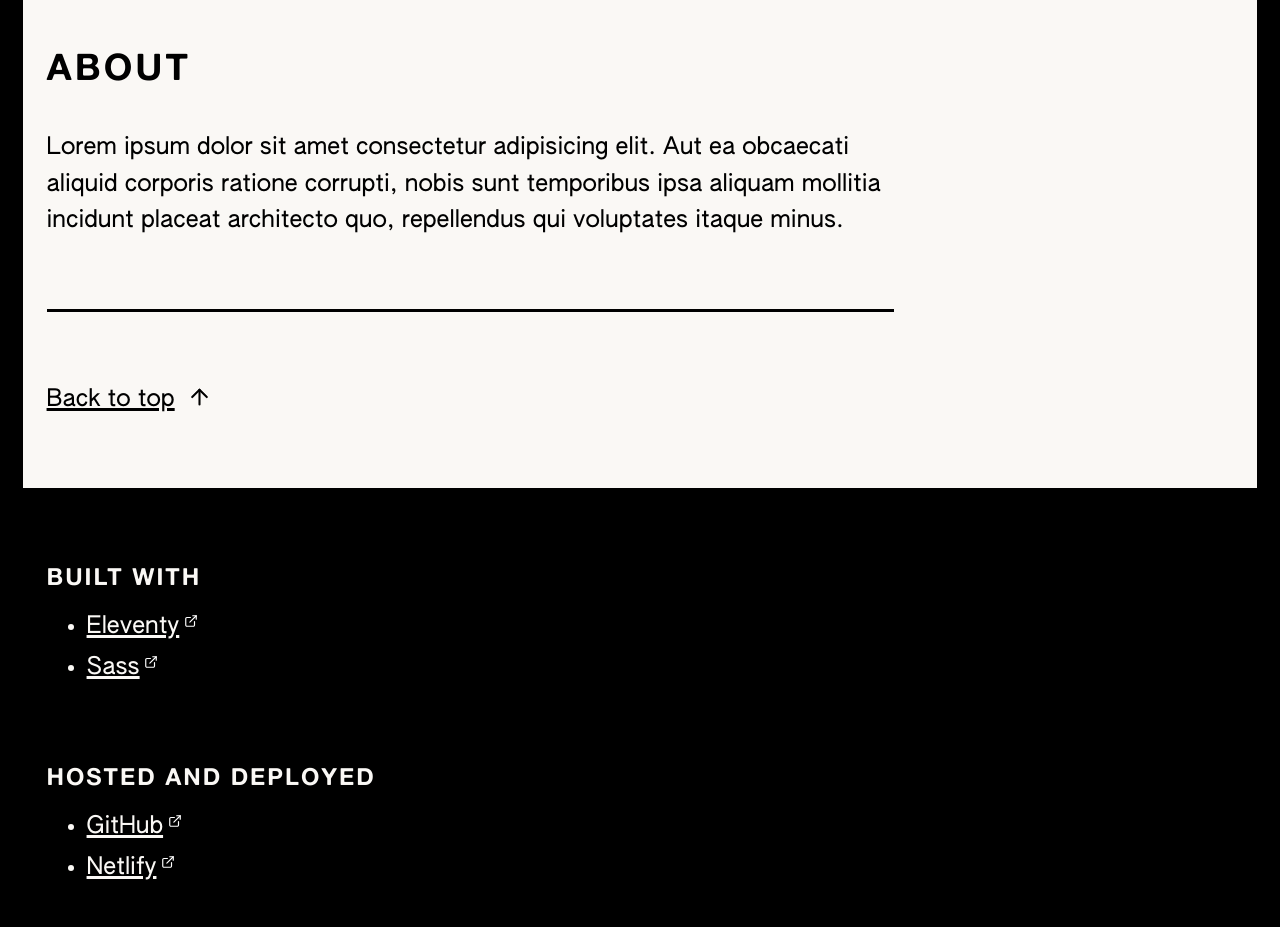
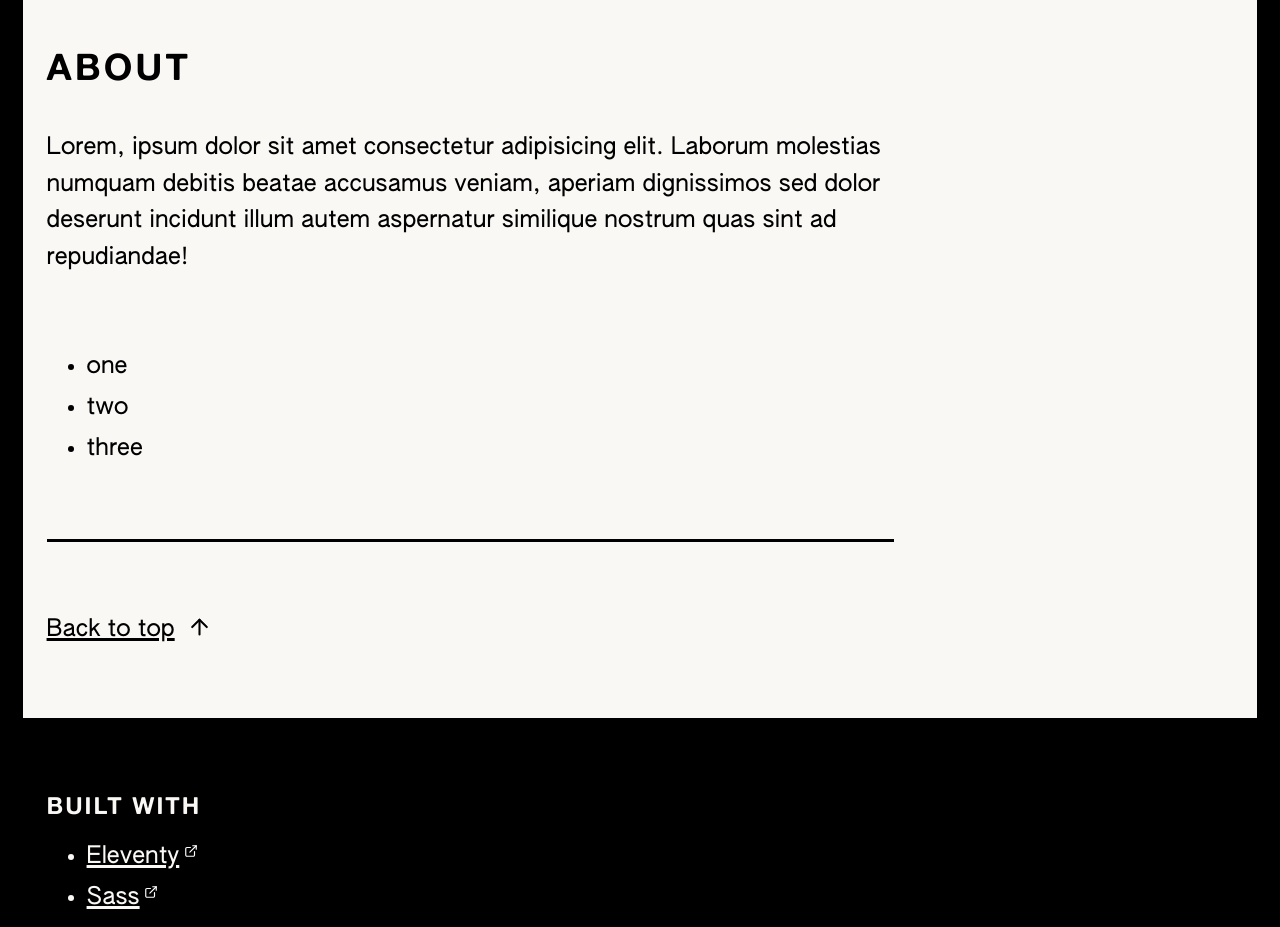
Before and after one commit to z336/11ty-jon-coleman, an Eleventy site: page src/pages/index.md in a window 1280 px wide. Shown: the part 1180-2107 px from the top of the page. Built offline with nearby package versions, Linux system fonts and the light colour scheme; Eleventy itself is replaced by a stand-in of ours; files that its build step writes are made by us from their sources; what markdown-it-mark, markdown-it-toc-done-right would draw is missing.

Commit message:
small cleanup

```diff
--- a/src/includes/partials/about.html
+++ b/src/includes/partials/about.html
@@ -1,5 +1,13 @@
 <h2>About</h2>
 
-Lorem ipsum dolor sit amet consectetur adipisicing elit. Aut ea obcaecati aliquid corporis ratione
-corrupti, nobis sunt temporibus ipsa aliquam mollitia incidunt placeat architecto quo, repellendus
-qui voluptates itaque minus.
+<p>
+  Lorem, ipsum dolor sit amet consectetur adipisicing elit. Laborum molestias numquam debitis beatae
+  accusamus veniam, aperiam dignissimos sed dolor deserunt incidunt illum autem aspernatur similique
+  nostrum quas sint ad repudiandae!
+</p>
+
+<ul>
+  <li>one</li>
+  <li>two</li>
+  <li>three</li>
+</ul>
--- a/src/includes/partials/header.html
+++ b/src/includes/partials/header.html
@@ -1,6 +1,6 @@
 <a href="#main" class="skip-link | display">{{ metadata.skipContent }}</a>
 
-<header class="region | lesser | site-header">
+<header class="region | site-header">
   <div class="wrapper | sidebar | ontop">
     <a class="display" href="/" tabindex="-1" style="text-decoration: none">{{ metadata.title }}</a>
     {% include 'partials/menu.html' %}
```
